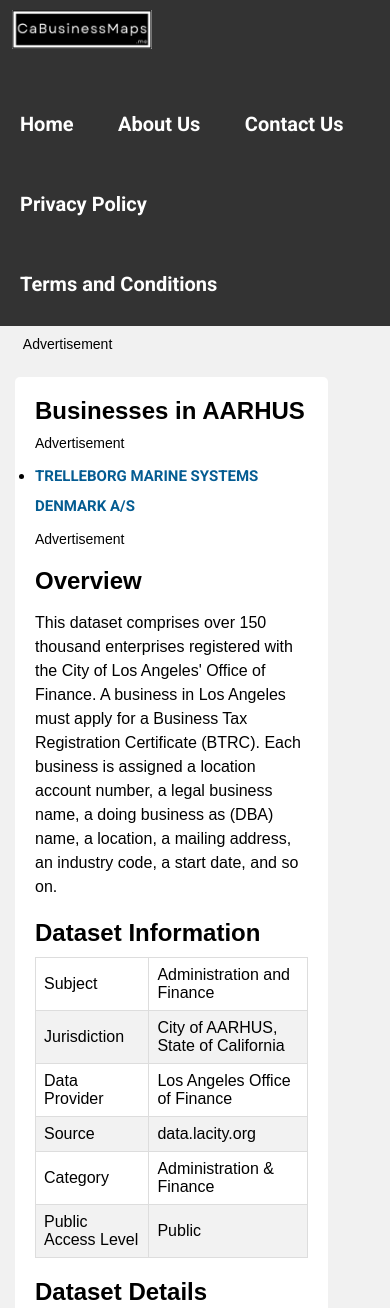
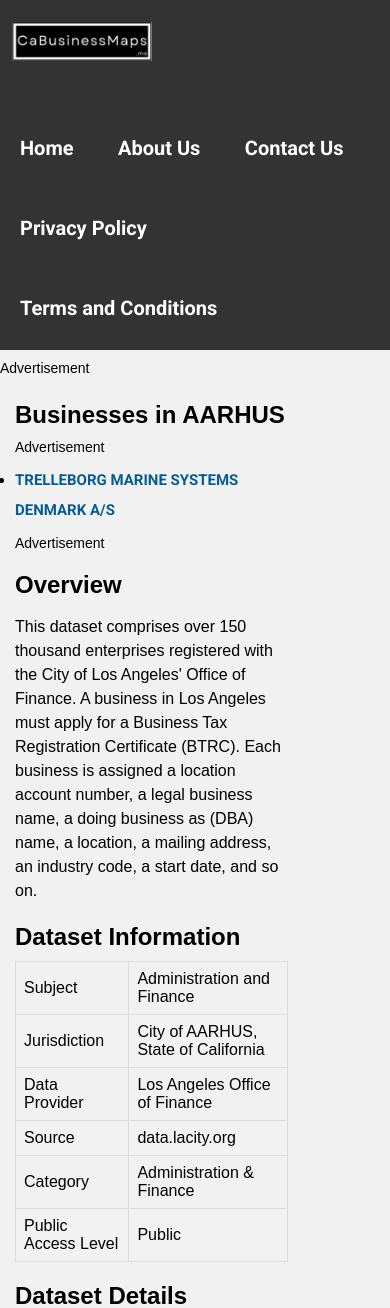
Before and after one commit to ravijmanu/ravijmanu.github.io, a PHP site: page /aarhus.html in a window 390 px wide. Shown: the top 1308 px of the page. Run offline with PHP 8.4, Linux system fonts and the light colour scheme.

Commit message:
Update style.css

```diff
--- a/css/style.css
+++ b/css/style.css
@@ -55,22 +55,65 @@ article p {
 	margin-top: 16px;
 	line-height: 24px;
 }
-@media screen and (max-width: 500px) {
-	article {
-		background-color: #fff;
-		/* padding: 0px;
-		margin-bottom: 20px;
-		border-radius: 5px; */
-		overflow: auto;
-		width: 100%;
-		position: center;
+
+@media screen and (max-width: 700px) {
+
+	.menu {
+		display: none;
 	}
 
-	/* article:last-child {
-		margin-bottom: 0;
+	.main {
+		width: 100%;
+		padding: 0px;
+		left: 0;
+
+		/* margin: 0	; */
 	}
 
-	article h2 {
+	.right {
+		margin: 0;
+	}
+
+	.header {
+		float: none;
+		display: inline;
+		text-align: left;
+	}
+
+	.header ul li a {
+		float: none;
+	}
+
+	.footer {
+		float: none;
+		display: inline;
+		text-align: left;
+	}
+
+	.header a {
+		float: none;
+	}
+
+
+	.main >article {
+		background-color: #fff;
+		padding: 0px;
+		margin-bottom: 20px;
+		border-radius: 5px;
+		overflow: hidden;
+		position: left;float: none;
+		display: inline;
+		text-align: left;
+
+
+	}
+
+
+	.main article:last-child {
+		margin: 0;
+	}
+
+	/* article h2 {
 		margin: 20px 0 10px 0;
 	}
 
@@ -81,6 +124,7 @@ article p {
 		line-height: 24px;
 	} */
 }
+
 
 
 
@@ -129,7 +173,8 @@ footer {
 	color: white;
 	/* padding: 6px 13px; */
 	text-decoration: none;
-	/* transition: .4s;  */     /*meka danna epa*/
+	/* transition: .4s;  */
+	/*meka danna epa*/
 	position: relative;
 }
 
@@ -163,7 +208,7 @@ footer {
 
 }
 
-footer p{
+footer p {
 	font-size: 16px;
 	/* Set font size */
 	margin: 0 5px;
@@ -183,7 +228,7 @@ footer a {
 	margin: 0 0px;
 	/* Add some spacing between the links */
 	font-family: 'Roboto', sans-serif;
-	padding:5px;
+	padding: 5px;
 
 }
 
@@ -207,31 +252,8 @@ footer a {
 }
 
 
-@media screen and (max-width: 500px) {
-	.header {
-	  float: none;
-	  display: inline;
-	  text-align: left;
-	}
 
-	.header ul li a{
-	  float: none;
-	}
 
-	.footer {
-		float: none;
-		display: block;
-		text-align: left;
-	}
-
-	.header a {
-		float: none;
-	}
-
-	article {
-		max-width: max-content;
-	}
-  }
 
 .menu {
 	width: 2%;
```
